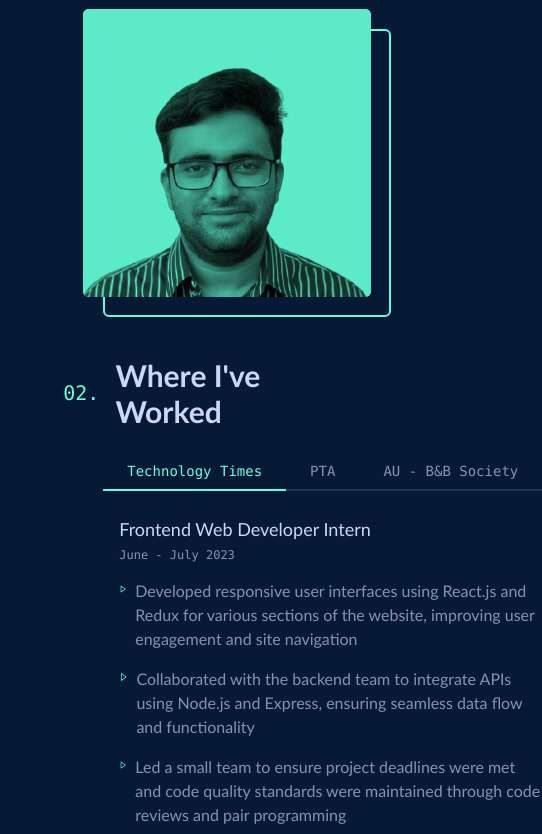
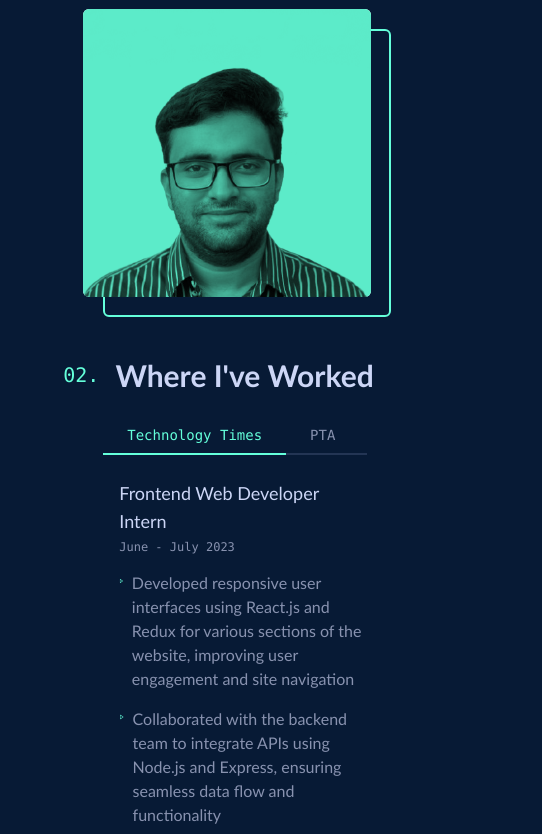
Before and after one commit to Ali-Azhar128/portfolio, a Next.js app: page / in a window 390 px wide. Shown: the part 1817-2651 px from the top of the page, 542 px wide, since content can reach past the window. Built offline with nearby package versions, Linux system fonts and the light colour scheme.

Commit message:
Made projects responsive

```diff
--- a/src/app/globals.css
+++ b/src/app/globals.css
@@ -370,3 +370,9 @@ nav{
   font-size: clamp(40px, 8vw, 70px);
   text-wrap: nowrap;
 }
+
+
+
+.projectImage{
+  grid-area: 1 / 6 / -1 / -1;
+}
--- a/src/app/page.tsx
+++ b/src/app/page.tsx
@@ -8,7 +8,7 @@ const page =() => {
 
 
   return (
-    <>
+    <div className="flex flex-col max-w-[100%]">
       <Hexagon />
       <Navbar/>
       <div className="mx-10 mb-14">
@@ -18,7 +18,7 @@ const page =() => {
 
       </div>
 
-    </>
+    </div>
 
   )
 }
--- a/src/components/ContactMe.tsx
+++ b/src/components/ContactMe.tsx
@@ -17,7 +17,7 @@ const ContactMe = () => {
   const subject = 'Hello!';
   const body = 'I would like to get in touch with you.';
   return (
-    <div className='hidden1 logo w-full h-[80vh] max-w-[50%] m-auto flex flex-col justify-center items-center space-y-5' ref={sectionRef}>
+    <div className='hidden1 logo w-full min-h-[80vh] max-w-[50%] m-auto flex flex-col justify-center items-center space-y-5' ref={sectionRef}>
         <p className='text-primary-color font-mono'><span className='text-sm text-primary-color font-thin'>04. </span>What's Next?</p>
         <p className='contactHeading text-heading-color text-6xl font-semibold font-calibre'>Get In Touch</p>
         <p className='text-[#8892af] font-calibre text-center text-lg'>I’m currently exploring new opportunities, and my inbox is always open. Whether you have a role to discuss or just want to connect, feel free to reach out, and I’ll do my best to get back to you!</p>
--- a/src/components/Heading.tsx
+++ b/src/components/Heading.tsx
@@ -5,9 +5,9 @@ type HeadingProps = {
 
 const Heading: React.FC<HeadingProps> = ({ num, heading }) => {
   return (
-    <div className="flex items-center space-x-4 ">
+    <div className="flex items-center space-x-4 min-h-full">
         <p className="hidden1 logo font-mono text-xl text-primary-color font-light">{num}</p>
-        <p className="hidden1 logo text-heading-color text-3xl font-bold min-w-fit">{heading}</p>
+        <p className="heading hidden1 logo text-heading-color whitespace-nowrap text-3xl font-bold min-w-fit">{heading}</p>
         <div className='hidden1 logo pt-0 w-[40%] h-[1px] bg-gray-600'>
 
         </div>
--- a/src/components/Main/AboutWork.tsx
+++ b/src/components/Main/AboutWork.tsx
@@ -21,8 +21,8 @@ const AboutWork = () => {
       <div className='text-[#8892af] w-full'>
         <Heading num='02.' heading="Where I've Worked"/>
       </div>
-      <div className='hidden1 logo flex flex-col lg:flex-row items-start space-x-4'>
-        <ul className='flex lg:flex-col min-w-fit text-nowrap mb-6'>
+      <div className='hidden1 logo flex flex-col lg:flex-row items-start space-x-4 w-full overflow-hidden'>
+        <ul className='tabList flex lg:flex-col w-full whitespace-nowrap text-nowrap mb-6 overflow-x-auto'>
             {Exp.map((el) => {
                 return <li key={el.id}>
                 <div onClick={() => {
--- a/src/components/Main/Hero.tsx
+++ b/src/components/Main/Hero.tsx
@@ -6,7 +6,7 @@ const Hero = () => {
 
 
   return (
-    <div className="min-h-[95vh]">
+    <div className="min-h-[95vh] w-[100%]">
         <div className='hidden1 logo text-primary-color font-mono font-extralight'>Hi, my name is</div>
         <div className='bigHeading hidden1 logo text-6xl text-heading-color mt-4 font-extrabold'>
             Ali Azhar.
--- a/src/components/Main/MyWork.tsx
+++ b/src/components/Main/MyWork.tsx
@@ -25,10 +25,10 @@ const MyWork = () => {
         <Heading num="03." heading="Some Things I've Built"/>
 
         <ProjectShowcase name="ShopEase" description="ShopEase is a full-stack e-commerce platform I built to master the MERN stack. Unlike basic tutorials, this project dives deep, covering everything from MongoDB integration to advanced features like admin order management. By the end, I deployed a fully functional store that highlights my expertise and serves as a standout piece in my portfolio." path="/assets/Shop-Ease.png" linkToGithub="https://github.com/Ali-Azhar128" linkToProject="https://shopease-2wtu.onrender.com" technologies={['React.js', 'MongoDB', 'Express', 'JWT']} leftAligned={true}/>
-        <div className="mt-32"></div>
+        <div className="mt-4 md:mt-32"></div>
         <ProjectShowcase name="Flixx Movie App" description="Flixx is a movie app that pulls data from the TMDB API, featuring a responsive design and smooth navigation with Swiper.js. It highlights my front-end development skills, combining HTML, CSS, and JavaScript to create an engaging user experience." path="/assets/Flixx.png" linkToGithub="https://github.com/Ali-Azhar128/CineFlix" linkToProject="https://github.com/Ali-Azhar128/CineFlix"
         technologies={['Javascript', 'CSS', 'HTML', 'Swiper.js']} leftAligned={false}/>
-        <div className="mt-32"></div>
+        <div className="mt-4 md:mt-32"></div>
         <ProjectShowcase name="Jobs Portal" description="Flixx is a movie app that pulls data from the TMDB API, featuring a responsive design and smooth navigation with Swiper.js. It highlights my front-end development skills, combining HTML, CSS, and JavaScript to create an engaging user experience." path="/assets/Jobs-Rental.png" linkToGithub="https://github.com/Ali-Azhar128" linkToProject="https://github.com/Ali-Azhar128"
         technologies={['Vue.js', 'JSON Server', 'Tailwind', 'Vuex']} leftAligned={true}/>
 
--- a/src/components/MainIntro.tsx
+++ b/src/components/MainIntro.tsx
@@ -25,7 +25,7 @@ const MainIntro = () => {
         }, 4000)
     }, [])
   return (
-    <div className='text-white m-auto w-[100%] md:w-[80%] mt-32 flex flex-col items-start'>
+    <div className='text-white m-auto w-[100%] box-border md:w-[80%] mt-32 flex flex-col items-start'>
         <Hero/>
         <AboutMe/>
         <AboutWork/>
--- a/src/components/navbar.tsx
+++ b/src/components/navbar.tsx
@@ -64,7 +64,7 @@ const Navbar = () => {
   }, [lastScrollY]);
 
   return (
-    <nav className={`nav flex z-40 py-3 ${isAtTop ? '' : 'shadow-lg'} justify-between w-full px-12 align-middle font-mono fixed top-0 transition-all duration-300 ${showNavbar ? 'translate-y-0' : '-translate-y-full'}`}>
+    <nav className={`nav box-border flex z-40 py-3 ${isAtTop ? '' : 'shadow-lg'} justify-between w-full px-12 align-middle font-mono fixed top-0 transition-all duration-300 ${showNavbar ? 'translate-y-0' : '-translate-y-full'}`}>
         <div className="logo">
             <svg className="hepta" viewBox="0 0 100 100">
                 <polygon points="50,1 93,25 93,75 50,99 7,75 7,25" />
--- a/tailwind.config.ts
+++ b/tailwind.config.ts
@@ -16,7 +16,7 @@ const config: Config = {
         'calibre': ['Calibre', 'sans-serif'],
       },
       screens: {
-        sm: '510px', // Change the sm breakpoint to 510px
+        sm: '400px', // Change the sm breakpoint to 510px
       },
       colors: {
         'primary-color': '#64ffda',
```
Also changed, not shown: src/components/Main/ProjectShowcase.tsx (+8 -8 lines).
